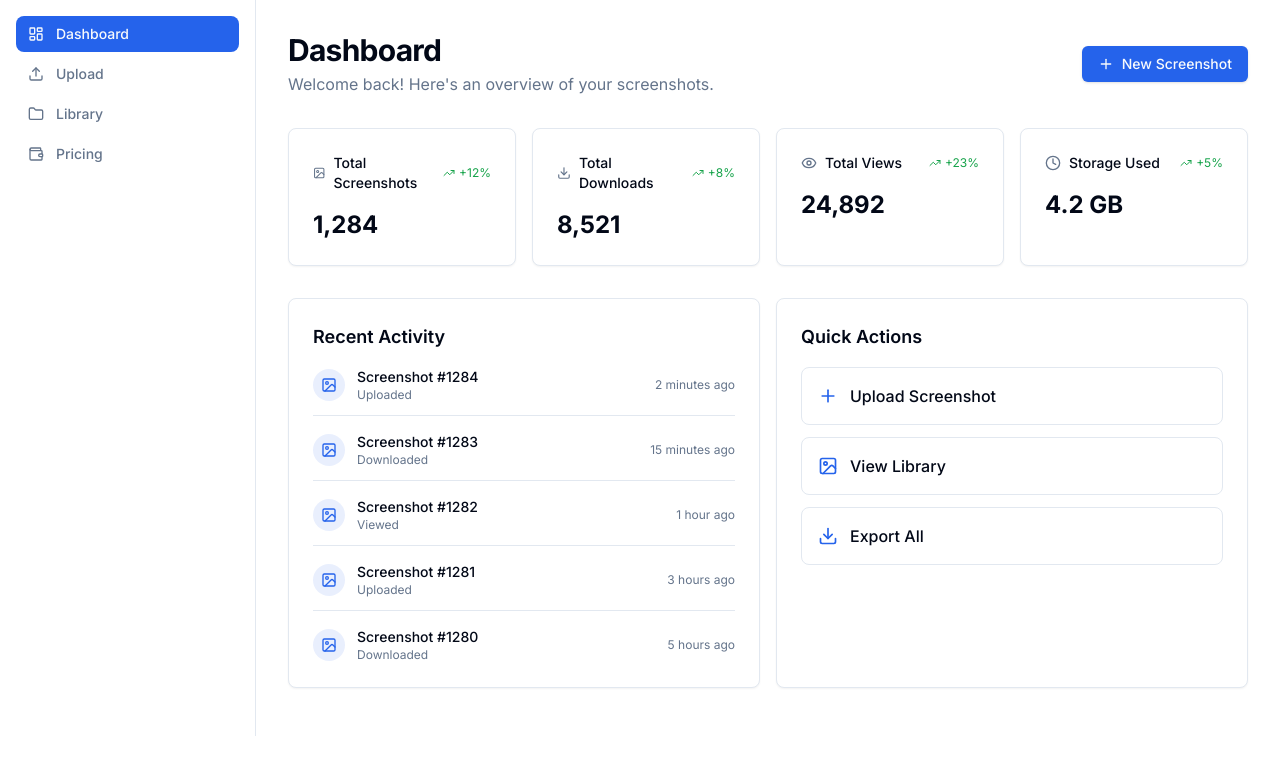
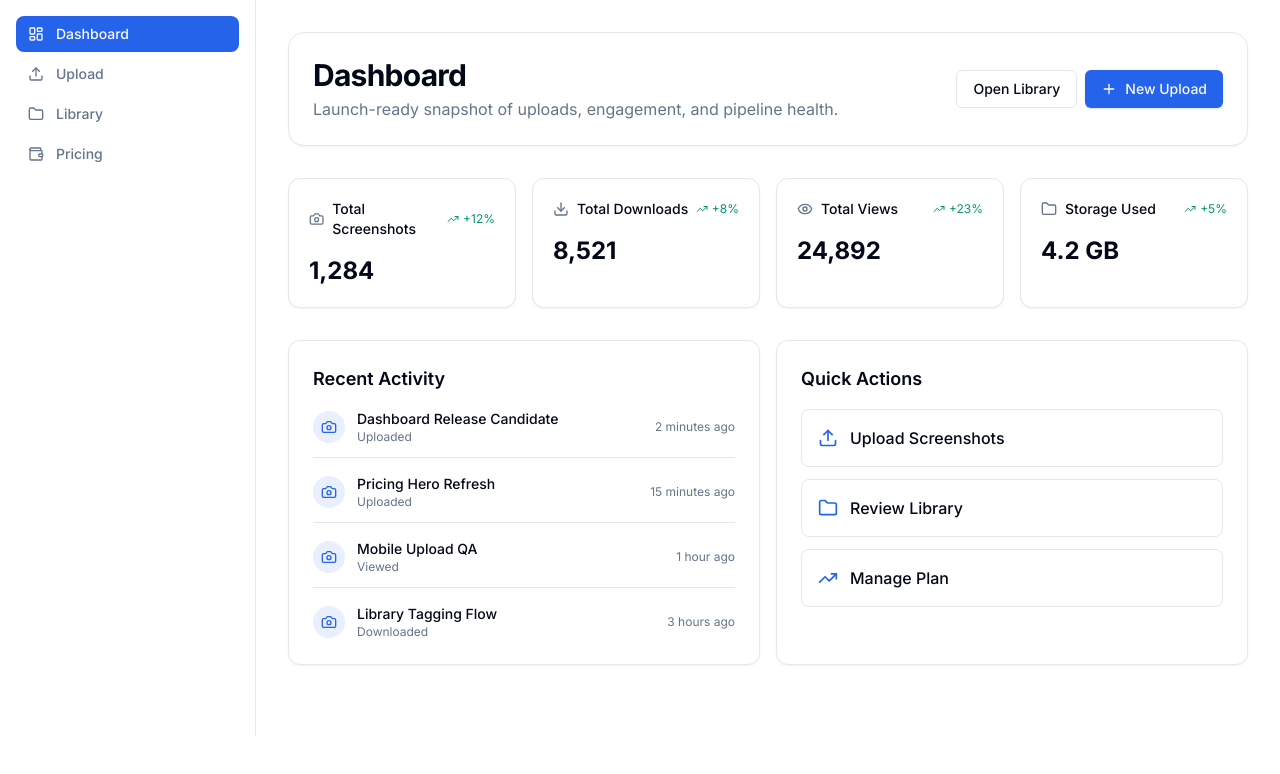
Before and after one commit to ZombieDuckling/shotstack-saas, a Next.js app: page /dashboard in a window 1280 px wide. Shown: the top 774 px of the page. Built offline with nearby package versions, Linux system fonts and the light colour scheme.

Commit message:
Wire Supabase upload/library flows and polish launch UI

```diff
--- a/app/dashboard/page.tsx
+++ b/app/dashboard/page.tsx
@@ -1,74 +1,71 @@
-import { Image, Download, Eye, Clock, TrendingUp, Plus } from 'lucide-react'
+import { Camera, Download, Eye, Folder, Plus, TrendingUp, Upload } from 'lucide-react'
 import Link from 'next/link'
 
 const stats = [
-  { label: 'Total Screenshots', value: '1,284', icon: Image, change: '+12%' },
+  { label: 'Total Screenshots', value: '1,284', icon: Camera, change: '+12%' },
   { label: 'Total Downloads', value: '8,521', icon: Download, change: '+8%' },
   { label: 'Total Views', value: '24,892', icon: Eye, change: '+23%' },
-  { label: 'Storage Used', value: '4.2 GB', icon: Clock, change: '+5%' },
+  { label: 'Storage Used', value: '4.2 GB', icon: Folder, change: '+5%' },
 ]
 
 const recentActivity = [
-  { id: 1, title: 'Screenshot #1284', action: 'Uploaded', time: '2 minutes ago' },
-  { id: 2, title: 'Screenshot #1283', action: 'Downloaded', time: '15 minutes ago' },
-  { id: 3, title: 'Screenshot #1282', action: 'Viewed', time: '1 hour ago' },
-  { id: 4, title: 'Screenshot #1281', action: 'Uploaded', time: '3 hours ago' },
-  { id: 5, title: 'Screenshot #1280', action: 'Downloaded', time: '5 hours ago' },
+  { id: 1, title: 'Dashboard Release Candidate', action: 'Uploaded', time: '2 minutes ago' },
+  { id: 2, title: 'Pricing Hero Refresh', action: 'Uploaded', time: '15 minutes ago' },
+  { id: 3, title: 'Mobile Upload QA', action: 'Viewed', time: '1 hour ago' },
+  { id: 4, title: 'Library Tagging Flow', action: 'Downloaded', time: '3 hours ago' },
 ]
 
 export default function DashboardPage() {
   return (
     <div className="space-y-8">
-      <div className="flex flex-col sm:flex-row sm:items-center sm:justify-between gap-4">
+      <section className="rounded-2xl border bg-card p-6 shadow-sm">
+        <div className="flex flex-col gap-4 sm:flex-row sm:items-center sm:justify-between">
           <div>
             <h1 className="text-3xl font-bold tracking-tight">Dashboard</h1>
-          <p className="text-muted-foreground mt-1">
-            Welcome back! Here&apos;s an overview of your screenshots.
-          </p>
+            <p className="mt-1 text-muted-foreground">Launch-ready snapshot of uploads, engagement, and pipeline health.</p>
           </div>
+          <div className="flex gap-2">
+            <Link href="/library" className="inline-flex items-center justify-center rounded-md border px-4 py-2 text-sm font-medium hover:bg-muted">
+              Open Library
+            </Link>
             <Link
               href="/upload"
-          className="inline-flex items-center justify-center rounded-md bg-primary px-4 py-2 text-sm font-medium text-primary-foreground shadow transition-colors hover:bg-primary/90"
+              className="inline-flex items-center justify-center rounded-md bg-primary px-4 py-2 text-sm font-medium text-primary-foreground shadow hover:bg-primary/90"
             >
               <Plus className="mr-2 h-4 w-4" />
-          New Screenshot
+              New Upload
             </Link>
           </div>
+        </div>
+      </section>
 
-      <div className="grid gap-4 md:grid-cols-2 lg:grid-cols-4">
+      <section className="grid gap-4 md:grid-cols-2 lg:grid-cols-4">
         {stats.map((stat) => (
-          <div
-            key={stat.label}
-            className="rounded-lg border bg-card p-6 shadow-sm"
-          >
-            <div className="flex items-center justify-between space-x-4">
-              <div className="flex items-center space-x-2">
+          <article key={stat.label} className="rounded-xl border bg-card p-5 shadow-sm">
+            <div className="flex items-center justify-between">
+              <div className="flex items-center gap-2 text-sm font-medium">
                 <stat.icon className="h-4 w-4 text-muted-foreground" />
-                <span className="text-sm font-medium">{stat.label}</span>
+                {stat.label}
               </div>
-              <div className="flex items-center text-xs text-green-600">
+              <div className="flex items-center text-xs text-emerald-600">
                 <TrendingUp className="mr-1 h-3 w-3" />
                 {stat.change}
               </div>
             </div>
-            <div className="mt-4 text-2xl font-bold">{stat.value}</div>
-          </div>
+            <p className="mt-4 text-2xl font-bold">{stat.value}</p>
+          </article>
         ))}
-      </div>
+      </section>
 
-      <div className="grid gap-4 lg:grid-cols-2">
-        <div className="rounded-lg border bg-card p-6 shadow-sm">
+      <section className="grid gap-4 lg:grid-cols-2">
+        <div className="rounded-xl border bg-card p-6 shadow-sm">
           <h2 className="text-lg font-semibold">Recent Activity</h2>
           <div className="mt-4 space-y-4">
             {recentActivity.map((activity) => (
-              <div
-                key={activity.id}
-                className="flex items-center justify-between border-b pb-3 last:border-0 last:pb-0"
-              >
-                <div className="flex items-center space-x-3">
-                  <div className="h-8 w-8 rounded-full bg-primary/10 flex items-center justify-center">
-                    {/* eslint-disable-next-line jsx-a11y/alt-text */}
-                    <Image className="h-4 w-4 text-primary" />
+              <div key={activity.id} className="flex items-center justify-between border-b pb-3 last:border-0 last:pb-0">
+                <div className="flex items-center gap-3">
+                  <div className="flex h-8 w-8 items-center justify-center rounded-full bg-primary/10">
+                    <Camera className="h-4 w-4 text-primary" />
                   </div>
                   <div>
                     <p className="text-sm font-medium">{activity.title}</p>
@@ -81,40 +78,24 @@ export default function DashboardPage() {
           </div>
         </div>
 
-        <div className="rounded-lg border bg-card p-6 shadow-sm">
+        <div className="rounded-xl border bg-card p-6 shadow-sm">
           <h2 className="text-lg font-semibold">Quick Actions</h2>
           <div className="mt-4 grid gap-3">
-            <Link
-              href="/upload"
-              className="flex items-center justify-between rounded-lg border p-4 transition-colors hover:bg-accent"
-            >
-              <div className="flex items-center space-x-3">
-                <Plus className="h-5 w-5 text-primary" />
-                <span className="font-medium">Upload Screenshot</span>
-              </div>
+            <Link href="/upload" className="flex items-center gap-3 rounded-lg border p-4 transition-colors hover:bg-accent">
+              <Upload className="h-5 w-5 text-primary" />
+              <span className="font-medium">Upload Screenshots</span>
             </Link>
-            <Link
-              href="/library"
-              className="flex items-center justify-between rounded-lg border p-4 transition-colors hover:bg-accent"
-            >
-              <div className="flex items-center space-x-3">
-                {/* eslint-disable-next-line jsx-a11y/alt-text */}
-                <Image className="h-5 w-5 text-primary" />
-                <span className="font-medium">View Library</span>
-              </div>
+            <Link href="/library" className="flex items-center gap-3 rounded-lg border p-4 transition-colors hover:bg-accent">
+              <Folder className="h-5 w-5 text-primary" />
+              <span className="font-medium">Review Library</span>
             </Link>
-            <Link
-              href="/settings"
-              className="flex items-center justify-between rounded-lg border p-4 transition-colors hover:bg-accent"
-            >
-              <div className="flex items-center space-x-3">
-                <Download className="h-5 w-5 text-primary" />
-                <span className="font-medium">Export All</span>
-              </div>
+            <Link href="/pricing" className="flex items-center gap-3 rounded-lg border p-4 transition-colors hover:bg-accent">
+              <TrendingUp className="h-5 w-5 text-primary" />
+              <span className="font-medium">Manage Plan</span>
             </Link>
           </div>
         </div>
-      </div>
+      </section>
     </div>
   )
 }
--- a/app/library/page.tsx
+++ b/app/library/page.tsx
@@ -1,50 +1,97 @@
-import { Image as ImageIcon } from 'lucide-react'
+'use client'
 
-const screenshots = [
-  { id: 1, name: 'Screenshot #1284', tags: ['design'], time: '2 min ago' },
-  { id: 2, name: 'Screenshot #1283', tags: ['ui'], time: '15 min ago' },
-  { id: 3, name: 'Screenshot #1282', tags: ['prototype'], time: '1 hour ago' },
-  { id: 4, name: 'Screenshot #1281', tags: ['mockup'], time: '3 hours ago' },
-  { id: 5, name: 'Screenshot #1280', tags: ['design'], time: '5 hours ago' },
-  { id: 6, name: 'Screenshot #1279', tags: ['ui'], time: '1 day ago' },
-]
+import { useEffect, useState } from 'react'
+import Image from 'next/image'
+import { Loader2, Trash2 } from 'lucide-react'
+import { deleteLibraryScreenshot, getReadableSource, listLibraryScreenshots, type LibraryScreenshot } from '@/lib/library/screenshots'
 
 export default function LibraryPage() {
+  const [items, setItems] = useState<LibraryScreenshot[]>([])
+  const [source, setSource] = useState<string>('')
+  const [loading, setLoading] = useState(true)
+  const [deleting, setDeleting] = useState<string | null>(null)
+
+  useEffect(() => {
+    let mounted = true
+
+    const load = async () => {
+      setLoading(true)
+      const result = await listLibraryScreenshots()
+      if (!mounted) return
+      setItems(result.items)
+      setSource(getReadableSource(result.source))
+      setLoading(false)
+    }
+
+    load()
+
+    return () => {
+      mounted = false
+    }
+  }, [])
+
+  const onDelete = async (id: string) => {
+    setDeleting(id)
+    const result = await deleteLibraryScreenshot(id)
+    setItems((prev) => prev.filter((item) => item.id !== id))
+    setSource(getReadableSource(result.source))
+    setDeleting(null)
+  }
+
   return (
     <div className="space-y-8">
-      <div>
+      <div className="flex flex-col gap-2">
         <h1 className="text-3xl font-bold tracking-tight">Library</h1>
-        <p className="text-muted-foreground mt-1">
-          Browse and manage all your screenshots.
-        </p>
+        <p className="text-muted-foreground">Browse and manage uploaded screenshots.</p>
+        <p className="text-xs text-muted-foreground">Data source: <span className="font-medium text-foreground">{source || 'Loading...'}</span></p>
       </div>
 
+      {loading ? (
+        <div className="flex h-40 items-center justify-center rounded-2xl border bg-card">
+          <Loader2 className="h-5 w-5 animate-spin text-primary" />
+        </div>
+      ) : items.length === 0 ? (
+        <div className="rounded-2xl border bg-card p-8 text-center text-muted-foreground">
+          No screenshots found yet.
+        </div>
+      ) : (
         <div className="grid gap-4 sm:grid-cols-2 lg:grid-cols-3">
-        {screenshots.map((screenshot) => (
-          <div
-            key={screenshot.id}
-            className="rounded-lg border bg-card p-4 shadow-sm"
-          >
-            <div className="aspect-video rounded-md bg-muted flex items-center justify-center">
-              <ImageIcon className="h-8 w-8 text-muted-foreground" />
+          {items.map((item) => (
+            <article key={item.id} className="overflow-hidden rounded-xl border bg-card shadow-sm">
+              <div className="relative aspect-video bg-muted">
+                <Image src={item.thumbnail || item.url} alt={item.name} fill className="object-cover" unoptimized />
               </div>
-            <div className="mt-3">
-              <p className="font-medium">{screenshot.name}</p>
-              <div className="mt-2 flex gap-2">
-                {screenshot.tags.map((tag) => (
-                  <span
-                    key={tag}
-                    className="inline-flex items-center rounded-full bg-secondary px-2 py-0.5 text-xs font-medium"
-                  >
-                    {tag}
-                  </span>
+              <div className="space-y-3 p-4">
+                <div>
+                  <p className="line-clamp-1 font-medium">{item.name}</p>
+                  <p className="text-xs text-muted-foreground">{new Date(item.createdAt).toLocaleString()} • {item.size}</p>
+                </div>
+
+                <div className="flex flex-wrap gap-1">
+                  {item.tags.slice(0, 3).map((tag) => (
+                    <span key={tag} className="rounded-full bg-secondary px-2 py-0.5 text-xs font-medium">{tag}</span>
                   ))}
                 </div>
-              <p className="mt-2 text-xs text-muted-foreground">{screenshot.time}</p>
+
+                <div className="flex items-center justify-between">
+                  <a href={item.url} target="_blank" rel="noreferrer" className="text-sm font-medium text-primary hover:underline">
+                    Open
+                  </a>
+                  <button
+                    type="button"
+                    onClick={() => onDelete(item.id)}
+                    disabled={deleting === item.id}
+                    className="inline-flex items-center gap-1 rounded-md border px-2 py-1 text-xs text-muted-foreground hover:bg-muted disabled:opacity-60"
+                  >
+                    {deleting === item.id ? <Loader2 className="h-3.5 w-3.5 animate-spin" /> : <Trash2 className="h-3.5 w-3.5" />}
+                    Delete
+                  </button>
                 </div>
               </div>
+            </article>
           ))}
         </div>
+      )}
     </div>
   )
 }
--- a/app/upload/page.tsx
+++ b/app/upload/page.tsx
@@ -1,109 +1,120 @@
-import { Upload, Image, FileImage, X, CheckCircle2 } from 'lucide-react'
+'use client'
+
+import { useRef, useState } from 'react'
 import Link from 'next/link'
+import { CheckCircle2, FileImage, Loader2, UploadCloud } from 'lucide-react'
+import { getReadableSource, uploadLibraryScreenshot } from '@/lib/library/screenshots'
+
+type UploadResult = {
+  id: string
+  name: string
+  source: string
+}
 
 export default function UploadPage() {
+  const inputRef = useRef<HTMLInputElement>(null)
+  const [isUploading, setIsUploading] = useState(false)
+  const [status, setStatus] = useState<string | null>(null)
+  const [results, setResults] = useState<UploadResult[]>([])
+
+  const onPickFiles = () => inputRef.current?.click()
+
+  const onFilesSelected = async (files: FileList | null) => {
+    if (!files || files.length === 0) return
+
+    setIsUploading(true)
+    setStatus(null)
+
+    const nextResults: UploadResult[] = []
+
+    try {
+      for (const file of Array.from(files)) {
+        const { item, source } = await uploadLibraryScreenshot(file)
+        nextResults.push({ id: item.id, name: item.name, source: getReadableSource(source) })
+      }
+
+      setResults((prev) => [...nextResults, ...prev].slice(0, 10))
+      const sourceSummary = Array.from(new Set(nextResults.map((r) => r.source))).join(' + ')
+      setStatus(`Uploaded ${nextResults.length} screenshot${nextResults.length > 1 ? 's' : ''} via ${sourceSummary}.`)
+    } catch {
+      setStatus('Upload failed. Please retry.')
+    } finally {
+      setIsUploading(false)
+      if (inputRef.current) inputRef.current.value = ''
+    }
+  }
+
   return (
     <div className="space-y-8">
-      <div>
+      <div className="flex flex-col gap-2">
         <h1 className="text-3xl font-bold tracking-tight">Upload Screenshots</h1>
-        <p className="text-muted-foreground mt-1">
-          Upload and organize your screenshots in one place.
-        </p>
+        <p className="text-muted-foreground">Push new screenshots to your library. Supabase is used when configured, with local fallback in dev.</p>
       </div>
 
-      <div className="rounded-lg border-2 border-dashed border-border p-12 text-center transition-colors hover:border-primary/50">
-        <div className="mx-auto flex h-16 w-16 items-center justify-center rounded-full bg-primary/10">
-          <Upload className="h-8 w-8 text-primary" />
+      <button
+        type="button"
+        onClick={onPickFiles}
+        className="w-full rounded-2xl border-2 border-dashed border-border bg-card p-12 text-center transition hover:border-primary/50 hover:bg-muted/40"
+      >
+        <div className="mx-auto flex h-14 w-14 items-center justify-center rounded-full bg-primary/10">
+          <UploadCloud className="h-7 w-7 text-primary" />
         </div>
-        <h3 className="mt-4 text-lg font-semibold">Drop screenshots here</h3>
-        <p className="mt-2 text-sm text-muted-foreground">
-          or click to browse from your computer
-        </p>
-        <div className="mt-6 flex items-center justify-center gap-4 text-xs text-muted-foreground">
-          <div className="flex items-center gap-1">
-            {/* eslint-disable-next-line jsx-a11y/alt-text */}
-            <Image className="h-4 w-4" />
-            <span>PNG</span>
-          </div>
-          <div className="flex items-center gap-1">
-            <FileImage className="h-4 w-4" />
-            <span>JPG</span>
-          </div>
-          <div className="flex items-center gap-1">
-            <FileImage className="h-4 w-4" />
-            <span>GIF</span>
-          </div>
-          <div className="flex items-center gap-1">
-            <FileImage className="h-4 w-4" />
-            <span>WebP</span>
-          </div>
+        <h2 className="mt-4 text-lg font-semibold">Drop screenshots here or click to upload</h2>
+        <p className="mt-2 text-sm text-muted-foreground">PNG, JPG, GIF, WEBP • up to 50MB per file</p>
+      </button>
+
+      <input
+        ref={inputRef}
+        type="file"
+        accept="image/png,image/jpeg,image/jpg,image/gif,image/webp"
+        multiple
+        className="hidden"
+        onChange={(event) => onFilesSelected(event.target.files)}
+      />
+
+      <div className="rounded-2xl border bg-card p-5">
+        <h3 className="text-sm font-semibold uppercase tracking-wide text-muted-foreground">Upload status</h3>
+        <div className="mt-3 flex items-center gap-2 text-sm">
+          {isUploading ? (
+            <>
+              <Loader2 className="h-4 w-4 animate-spin text-primary" />
+              <span>Uploading...</span>
+            </>
+          ) : status ? (
+            <>
+              <CheckCircle2 className="h-4 w-4 text-emerald-500" />
+              <span>{status}</span>
+            </>
+          ) : (
+            <span className="text-muted-foreground">No uploads yet in this session.</span>
+          )}
         </div>
+
+        {results.length > 0 && (
+          <ul className="mt-4 space-y-2">
+            {results.map((result) => (
+              <li key={result.id} className="flex items-center justify-between rounded-lg border bg-muted/30 px-3 py-2 text-sm">
+                <span className="truncate">{result.name}</span>
+                <span className="ml-3 text-xs text-muted-foreground">{result.source}</span>
+              </li>
+            ))}
+          </ul>
+        )}
       </div>
 
-      <div className="rounded-lg border bg-card p-6 shadow-sm">
-        <h2 className="text-lg font-semibold">Upload Options</h2>
-        <div className="mt-4 space-y-4">
-          <div className="flex items-start gap-3">
-            <input
-              type="checkbox"
-              id="auto-organize"
-              className="mt-1 h-4 w-4 rounded border-border"
-              defaultChecked
-            />
-            <div>
-              <label htmlFor="auto-organize" className="text-sm font-medium">
-                Auto-organize by date
-              </label>
-              <p className="text-xs text-muted-foreground">
-                Screenshots will be automatically sorted by capture date
-              </p>
-            </div>
-          </div>
-          <div className="flex items-start gap-3">
-            <input
-              type="checkbox"
-              id="remove-duplicates"
-              className="mt-1 h-4 w-4 rounded border-border"
-              defaultChecked
-            />
-            <div>
-              <label htmlFor="remove-duplicates" className="text-sm font-medium">
-                Remove duplicates
-              </label>
-              <p className="text-xs text-muted-foreground">
-                Automatically detect and skip duplicate screenshots
-              </p>
-            </div>
-          </div>
-          <div className="flex items-start gap-3">
-            <input
-              type="checkbox"
-              id="compress"
-              className="mt-1 h-4 w-4 rounded border-border"
-            />
-            <div>
-              <label htmlFor="compress" className="text-sm font-medium">
-                Compress images
-              </label>
-              <p className="text-xs text-muted-foreground">
-                Optimize file size without losing quality
-              </p>
-            </div>
-          </div>
-        </div>
-      </div>
-
-      <div className="rounded-lg border bg-muted/50 p-6">
-        <h3 className="font-semibold flex items-center gap-2">
-          <CheckCircle2 className="h-4 w-4 text-green-600" />
-          Pro Tips
+      <div className="rounded-2xl border bg-muted/40 p-5">
+        <h3 className="flex items-center gap-2 font-semibold">
+          <FileImage className="h-4 w-4 text-primary" />
+          Launch checklist
         </h3>
         <ul className="mt-3 space-y-2 text-sm text-muted-foreground">
-          <li>• Drag and drop multiple files at once</li>
-          <li>• Use keyboard shortcuts (Ctrl/Cmd + V) to paste screenshots</li>
-          <li>• Screenshots up to 50MB are supported</li>
-          <li>• Batch upload up to 100 screenshots at a time</li>
+          <li>• Confirm Supabase bucket <code>screenshots</code> exists</li>
+          <li>• Verify table writes in <code>screenshots</code> after upload</li>
+          <li>• Spot-check library render and delete action</li>
         </ul>
+        <Link href="/library" className="mt-4 inline-flex text-sm font-medium text-primary hover:underline">
+          Open library verification →
+        </Link>
       </div>
     </div>
   )
```
Also changed, not shown: 2 other files (tests, documents, lock files or other folders). Lines whose indentation alone changed are shown as unchanged.
